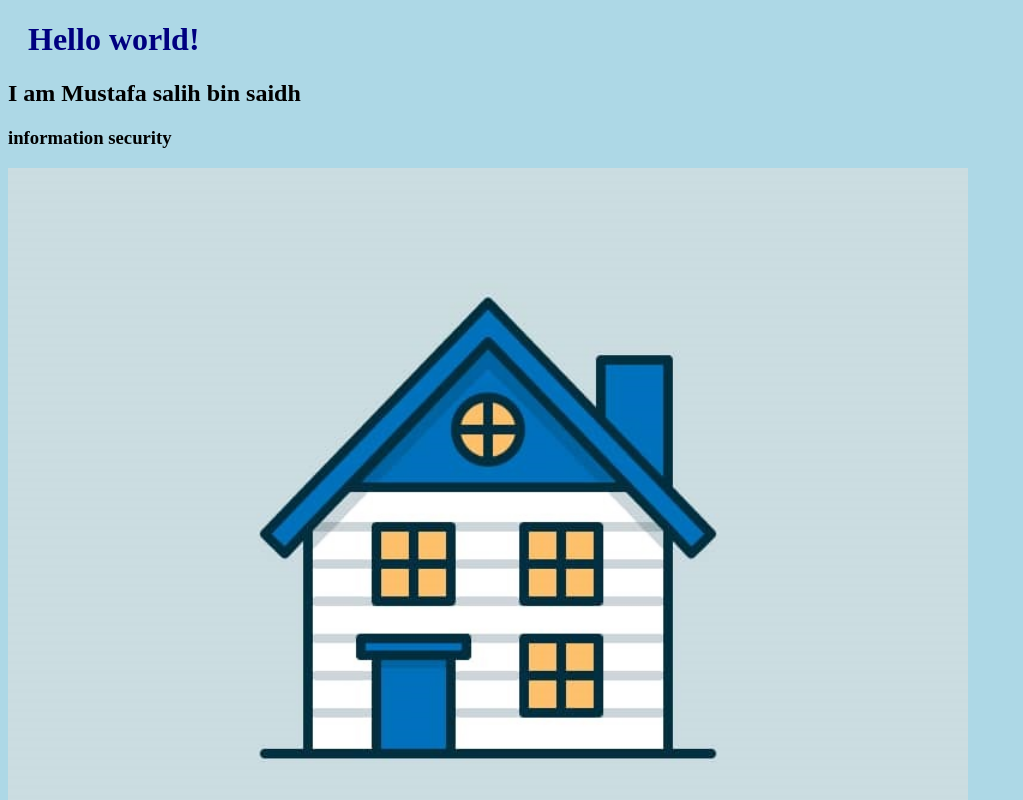
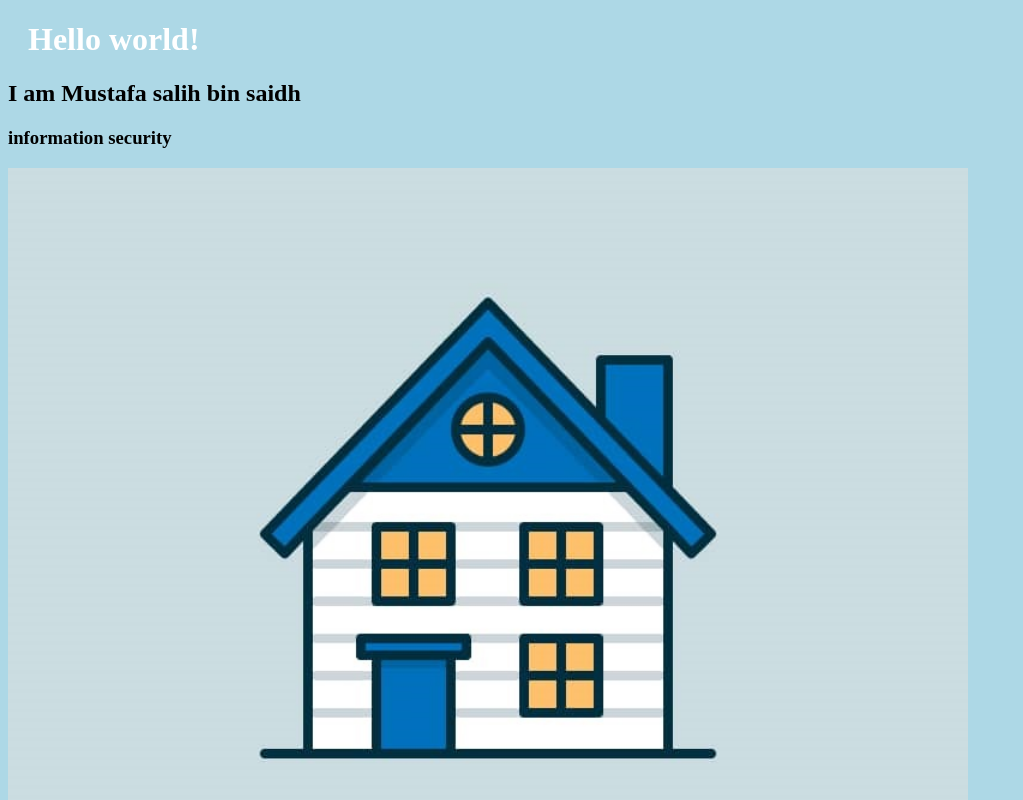
Before and after one commit to mustafa10121/mustafa101.github.io, a plain HTML site: page index.html in a window 1280 px wide. Shown: the top 800 px of the page, without its empty margins (0-1023 px from the left). Drawn offline with Linux system fonts and the light colour scheme.

Commit message:
Update bluestyle.css

```diff
--- a/bluestyle.css
+++ b/bluestyle.css
@@ -2,5 +2,5 @@ body {
     background-color: lightblue;
     }
     h1
-    { color: navy; margin-left: 20px;
+    { color: white; margin-left: 20px;
     }
```
